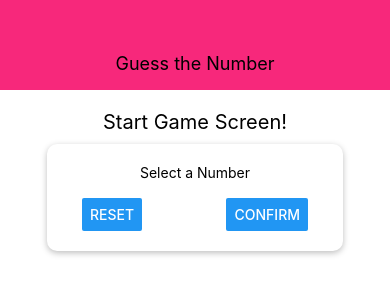
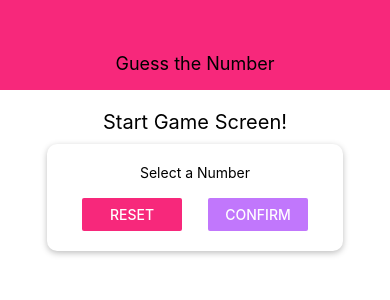
Before and after one commit to jsidd06/Guess-the-Number-Android-or-Ios-app, a React Native app: screen / in a window 390 px wide. Shown: the top 300 px of the page. Built offline with nearby package versions, Linux system fonts and the light colour scheme.

Commit message:
add dynamic css

```diff
--- a/components/Header.js
+++ b/components/Header.js
@@ -1,5 +1,6 @@
 import React from 'react';
 import {View,StyleSheet,Text} from 'react-native';
+import Color from '../constants/Color';
 
 const Header = props => {
     return(
@@ -14,7 +15,7 @@
         width: '100%',
         height: 90,
         paddingTop: 36,
-        backgroundColor: '#f7287b',
+        backgroundColor: Color.primary,
         alignItems: 'center',
         justifyContent: 'center',
     },
--- /dev/null
+++ b/constants/Color.js
@@ -0,0 +1,4 @@
+export  default {
+    primary : "#f7287b",
+    accent : "#c177fc",
+}
--- a/screens/StartGameScreen.js
+++ b/screens/StartGameScreen.js
@@ -1,7 +1,7 @@
 import React from 'react';
 import {View,StyleSheet,Text,TextInput,Button} from 'react-native';
 import Card from '../components/Card';
-
+import Color from "../constants/Color"
 const StartGameScreen = props => {
     return(
         <View style={styles.screen}>
@@ -10,8 +10,9 @@
                 <Text >Select a Number</Text>
                 <TextInput />
                 <View style={styles.buttonContainer}>
-                    <Button title="Reset" onPress={() => {}} />
-                    <Button title="Confirm" onPress={() => {}} />
+                    <View style={styles.button}>
+                    <Button title="Reset" onPress={() => {}} color={Color.primary} /></View>
+                    <View style={styles.button}><Button title="Confirm" onPress={() => {}} color={Color.accent} /></View>
                 </View>
             </Card>
         </View>
@@ -38,8 +39,10 @@
         width: '100%',
         justifyContent: 'space-between',
         paddingHorizontal: 15,
-
-    }
+    },
+    button:{
+        width: 100,
+    },
 })
 
 export default StartGameScreen;
```
Also changed, not shown: 1 other file (tests, documents, lock files or other folders).
